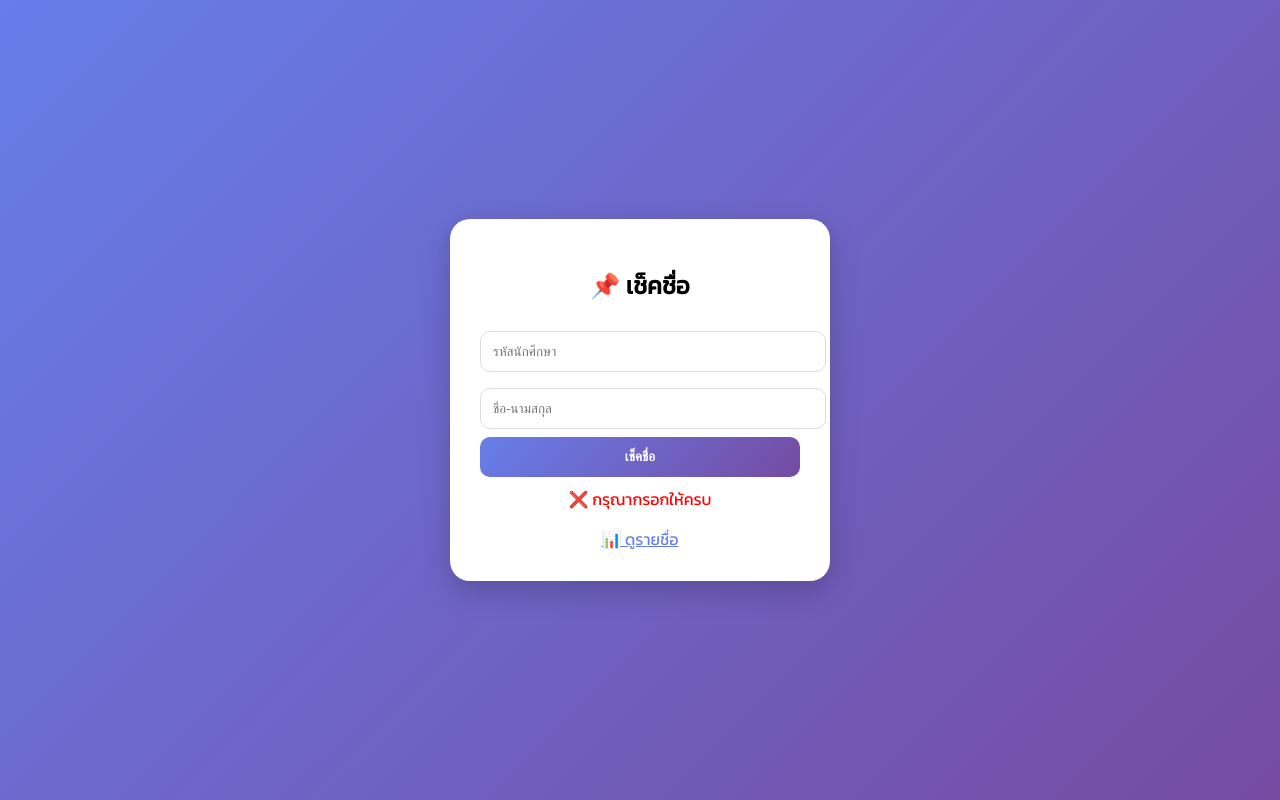
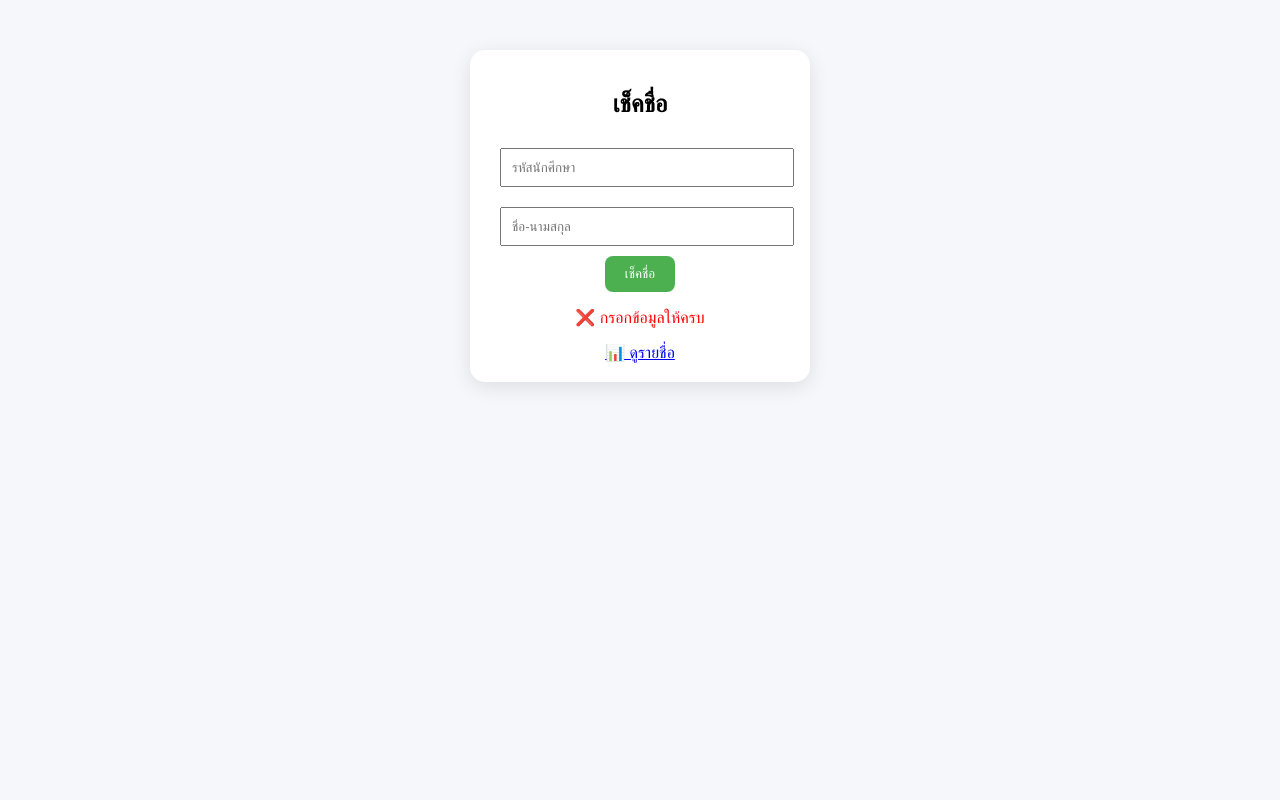
Before and after one commit to Jatupat27/checkin-app, a plain HTML site: page checkin.html in a window 1280 px wide. Both pictures are taken after a click on the button "เช็คชื่อ". Drawn offline with Linux system fonts and the light colour scheme.

Commit message:
Add files via upload

```diff
--- a/checkin.html
+++ b/checkin.html
@@ -2,61 +2,32 @@
 <html lang="th">
 <head>
 <meta charset="UTF-8">
-<title>Check-in</title>
-
-<link href="https://fonts.googleapis.com/css2?family=Kanit&display=swap" rel="stylesheet">
-
+<title>เช็คชื่อ</title>
 <style>
 body {
-  margin:0;
-  font-family: 'Kanit', sans-serif;
-  background: linear-gradient(135deg, #667eea, #764ba2);
-  display:flex;
-  justify-content:center;
-  align-items:center;
-  height:100vh;
+  font-family: sans-serif;
+  background: #f5f7fb;
+  text-align: center;
 }
-
 .card {
-  background:white;
-  padding:30px;
-  border-radius:20px;
-  width:320px;
-  box-shadow:0 10px 30px rgba(0,0,0,0.2);
-  text-align:center;
+  background: white;
+  padding: 20px;
+  margin: 50px auto;
+  width: 300px;
+  border-radius: 15px;
+  box-shadow: 0 5px 20px rgba(0,0,0,0.1);
 }
-
-h2 {
-  margin-bottom:20px;
+input {
+  width: 90%;
+  padding: 10px;
+  margin: 10px;
 }
-
-input {
-  width:100%;
-  padding:12px;
-  margin:8px 0;
-  border-radius:10px;
-  border:1px solid #ddd;
-}
-
 button {
-  width:100%;
-  padding:12px;
-  border:none;
-  border-radius:10px;
-  background:linear-gradient(135deg,#667eea,#764ba2);
-  color:white;
-  font-weight:bold;
-  cursor:pointer;
-}
-
-#msg {
-  margin-top:10px;
-}
-
-.link {
-  display:block;
-  margin-top:15px;
-  color:#667eea;
+  padding: 10px 20px;
+  background: #4CAF50;
+  color: white;
+  border: none;
+  border-radius: 8px;
 }
 </style>
 </head>
@@ -64,7 +35,7 @@ button {
 <body>
 
 <div class="card">
-  <h2>📌 เช็คชื่อ</h2>
+  <h2>เช็คชื่อ</h2>
 
   <input id="studentId" placeholder="รหัสนักศึกษา">
   <input id="name" placeholder="ชื่อ-นามสกุล">
@@ -73,19 +44,19 @@ button {
 
   <p id="msg"></p>
 
-  <a href="dashboard.html" class="link">📊 ดูรายชื่อ</a>
+  <a href="dashboard.html">📊 ดูรายชื่อ</a>
 </div>
 
 <script>
 const API_URL = "https://script.google.com/macros/s/AKfycbxDDCxiSmywAi0kRNAGmN0vq2WWbLWzwHZO-VfchaGZeYbsGXeWIZc3SUJlbzdNsn1s-w/exec";
 
-function sendData(){
+function sendData() {
   let studentId = document.getElementById("studentId").value.trim();
   let name = document.getElementById("name").value.trim();
   let msg = document.getElementById("msg");
 
-  if(!studentId || !name){
-    msg.innerText = "❌ กรุณากรอกให้ครบ";
+  if (!studentId || !name) {
+    msg.innerText = "❌ กรอกข้อมูลให้ครบ";
     msg.style.color = "red";
     return;
   }
@@ -97,13 +68,13 @@ function sendData(){
       name: name
     })
   })
-  .then(res => res.text())
-  .then(() => {
+  .then(res => res.json())
+  .then(data => {
     msg.innerText = "✅ เช็คชื่อสำเร็จ";
     msg.style.color = "green";
   })
-  .catch(() => {
-    msg.innerText = "❌ เกิดข้อผิดพลาด";
+  .catch(err => {
+    msg.innerText = "❌ ส่งข้อมูลไม่สำเร็จ";
     msg.style.color = "red";
   });
 }
```
Also changed, not shown: dashboard.html (+22 -60 lines).
